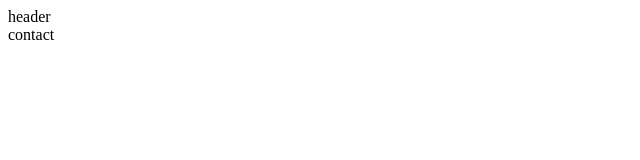
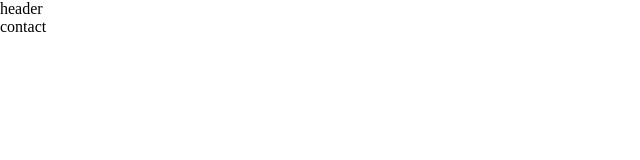
Before and after one commit to steamnp/bfd42, a React (Vite) app: page / in a window 1280 px wide. Shown: the top 160 px of the page, without its empty margins (0-640 px from the left). Built offline with nearby package versions, Linux system fonts and the light colour scheme.

Commit message:
create global css

```diff
--- a/src/routes/route.tsx
+++ b/src/routes/route.tsx
@@ -2,12 +2,14 @@ import { Outlet, createBrowserRouter } from "react-router-dom";
 import Contact from "../pages/contact";
 import Services from "../pages/services";
 import Header from "../common/header";
+import { GlobalStyles } from "../styles/global";
 
 export const router = createBrowserRouter([
   {
     path: "/",
     element: (
       <>
+        <GlobalStyles />
         <Header />
         <Outlet />
       </>
--- /dev/null
+++ b/src/styles/global.ts
@@ -0,0 +1,7 @@
+import { createGlobalStyle } from "styled-components";
+
+export const GlobalStyles = createGlobalStyle`
+*{
+    margin: 0;
+}
+`;
```
